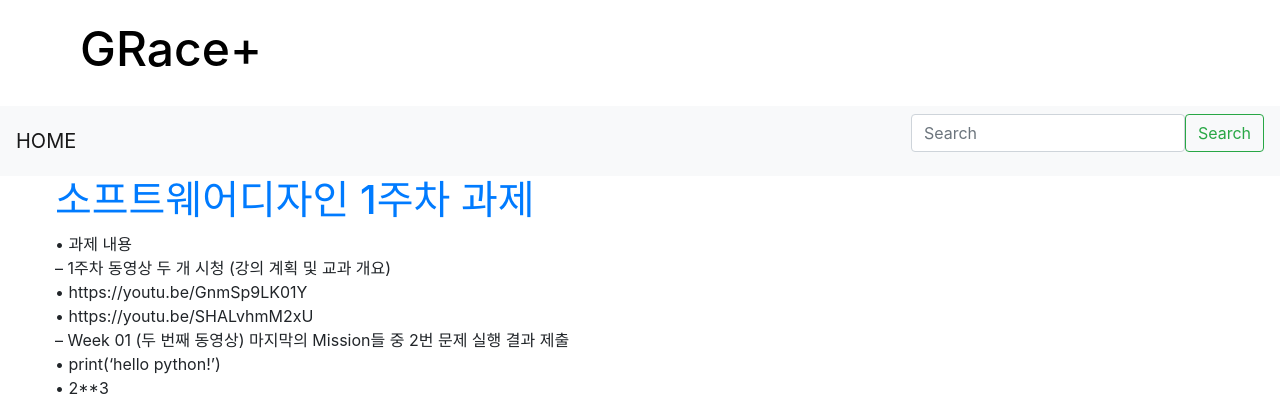
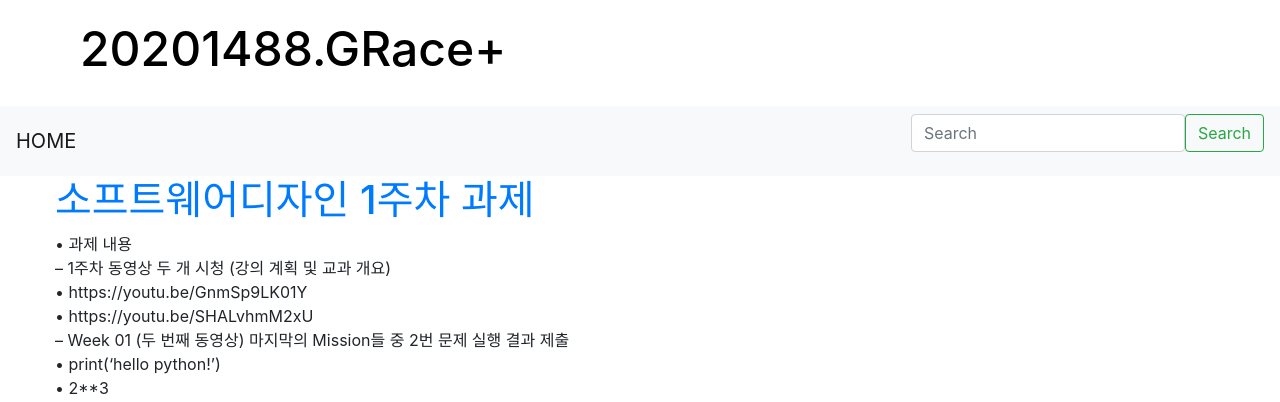
Before and after one commit to grace-moon/mysite, a Django app: page / in a window 1280 px wide. Shown: the top 402 px of the page. Run offline with Django 3.2, Linux system fonts and the light colour scheme; data comes from the database, SQL or seed files in the repository; some libraries are stand-ins or nearby versions.

```diff
--- a/blog/templates/blog/base.html
+++ b/blog/templates/blog/base.html
@@ -15,7 +15,7 @@
             {% if user.is_authenticated %}
  			   <a href="{% url 'post_new' %}" class="top-menu"><span class="glyphicon glyphicon-plus"></span></a>
 			{% endif %}
-            <h1><a href="/" style="color: #000000;">GRace+</a></h1>
+            <h1><a href="/" style="color: #000000;">20201488.GRace+</a></h1>
         </div>
 		<nav class="navbar sticky-top navbar-light bg-light">
 		    <a class="navbar-brand" href="/">HOME</a>
--- a/blog/templates/blog/post_list.html
+++ b/blog/templates/blog/post_list.html
@@ -3,7 +3,7 @@
 {% block content %}
     {% for post in posts %}
         <div class="post">
-            <h1><a href="{% url 'post_detail' pk=post.pk %}">{{ post.title }}</a></h1>
+            <h1 style="color: #000000;"><a href="{% url 'post_detail' pk=post.pk %}" >{{ post.title }}</a></h1>
             <div class="lineover">
             	<p>{{ post.text|linebreaksbr }}</p>
             </div>
```
Also changed, not shown: 1 other file.
